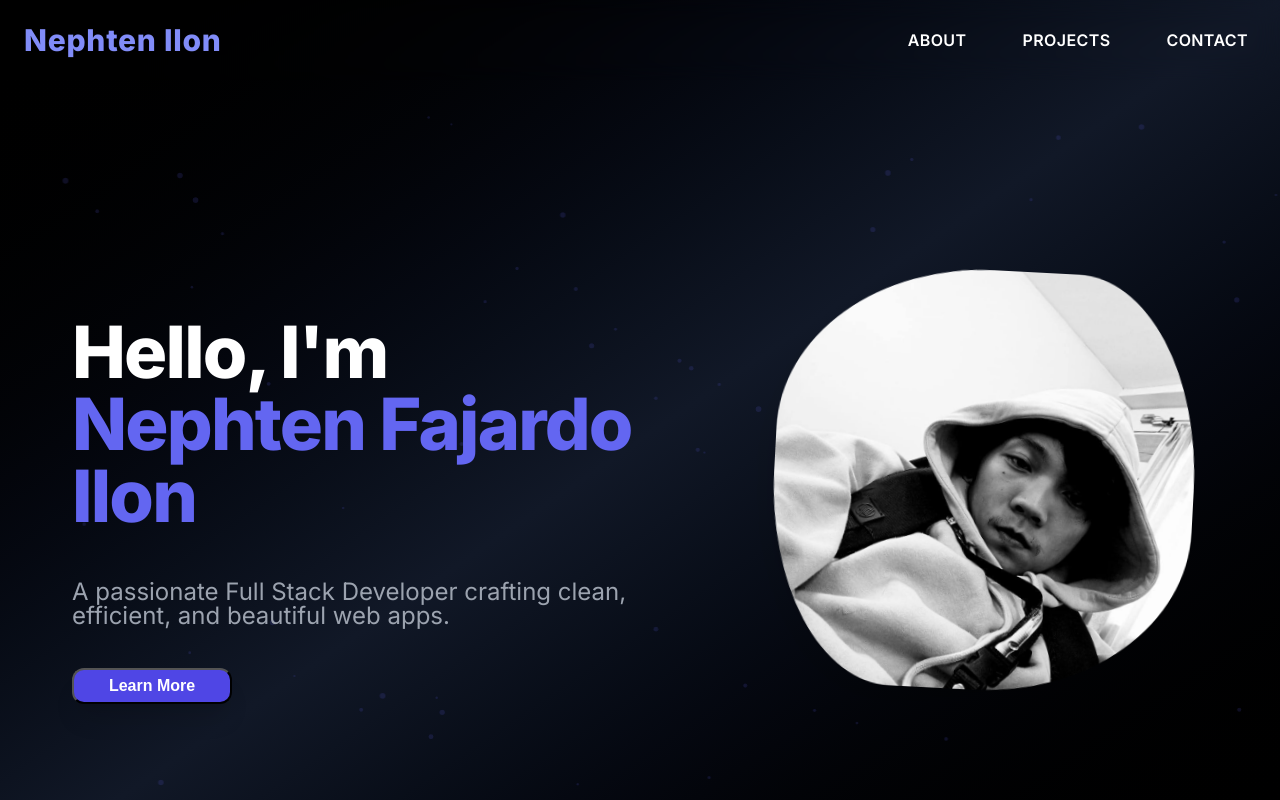
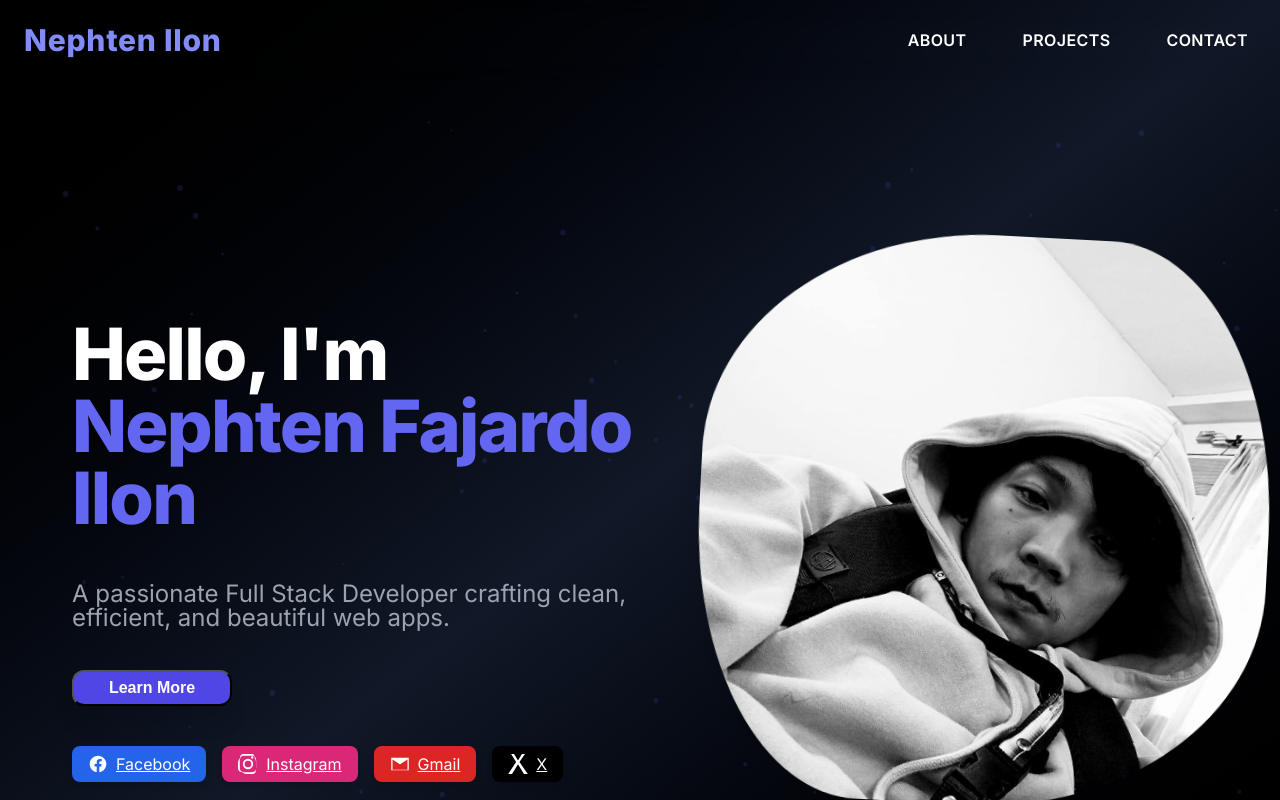
Before and after one commit to NeppyS/Gege, a Vue app: page / in a window 1280 px wide. Built offline with nearby package versions, Linux system fonts and the light colour scheme.

Commit message:
💄 Updated hero section with social buttons, animations, and responsiveness

```diff
--- a/src/views/Contact.vue
+++ b/src/views/Contact.vue
@@ -43,12 +43,15 @@
         class="w-full px-6 py-4 bg-gray-800 border border-gray-700 rounded-xl text-white placeholder-gray-500 focus:outline-none focus:ring-4 focus:ring-indigo-500 transition resize-none"
       ></textarea>
 
-      <button
-        type="submit"
-        class="w-full px-6 py-4 text-lg font-semibold rounded-xl bg-indigo-600 hover:bg-indigo-500 text-white shadow-lg hover:shadow-indigo-700 transition duration-300 focus:outline-none focus:ring-4 focus:ring-indigo-400"
-      >
-        Send Message
-      </button>
+      <!-- ✅ Centered, Smaller Button -->
+      <div class="flex justify-center">
+        <button
+          type="submit"
+          class="px-6 py-3 w-40 text-sm sm:text-base font-semibold rounded-xl bg-indigo-600 hover:bg-indigo-500 text-white shadow-lg hover:shadow-indigo-700 transition duration-300 focus:outline-none focus:ring-4 focus:ring-indigo-400"
+        >
+          Send Message
+        </button>
+      </div>
     </form>
 
     <p class="text-sm text-gray-500 mt-10">
--- a/src/views/HomeView.vue
+++ b/src/views/HomeView.vue
@@ -1,23 +1,20 @@
 <template>
   <section
-    class="min-h-screen md:h-screen w-full flex flex-col-reverse md:flex-row items-center justify-center px-6 sm:px-10 text-white overflow-y-auto md:overflow-hidden relative pt-10 pb-16 md:pt-0 md:pb-0"
+    class="min-h-screen w-full flex flex-col-reverse md:flex-row items-center justify-center px-6 sm:px-10 text-white overflow-y-auto relative pt-10 pb-16"
   >
     <!-- Particles BG -->
     <canvas id="particles-bg" class="absolute inset-0 z-0 pointer-events-none"></canvas>
 
-    <!-- Text Content -->
+    <!-- Left Text -->
     <div
       class="flex-1 flex flex-col justify-center animate-fade-in text-center md:text-left relative z-10"
-      style="min-height: 80vh;"
     >
-      <h1 class="text-5xl sm:text-6xl lg:text-7xl font-extrabold mb-6 leading-tight tracking-tight">
+      <h1 class="text-5xl sm:text-10xl lg:text-7xl font-extrabold mb-6 leading-tight tracking-tight">
         Hello, I'm <br />
         <span class="text-indigo-500">Nephten Fajardo Ilon</span>
       </h1>
 
-      <p
-        class="text-lg sm:text-xl lg:text-2xl max-w-xl mx-auto md:mx-0 mb-10 text-gray-400 leading-relaxed"
-      >
+      <p class="text-lg sm:text-xl lg:text-2xl max-w-xl mx-auto md:mx-0 mb-10 text-gray-400 leading-relaxed">
         A passionate Full Stack Developer crafting clean, efficient, and beautiful web apps.
       </p>
 
@@ -26,17 +23,51 @@
       >
         Learn More
       </button>
+
+      <!-- Social Buttons -->
+      <div class="flex flex-wrap justify-center md:justify-start gap-4 mt-10">
+        <a
+          href="https://www.facebook.com/nephtenllon"
+          target="_blank"
+          class="flex items-center gap-2 bg-blue-600 hover:bg-blue-500 text-white px-4 py-2 rounded-lg shadow-md transition-all"
+        >
+          <svg class="w-5 h-5" fill="currentColor" viewBox="0 0 24 24"><path d="M22 12c0-5.522-4.478-10-10-10S2 6.478 2 12c0 5.007 3.66 9.128 8.438 9.877v-6.987H7.898v-2.89h2.54V9.797c0-2.506 1.492-3.89 3.777-3.89 1.094 0 2.238.195 2.238.195v2.46h-1.26c-1.243 0-1.63.771-1.63 1.562v1.875h2.773l-.443 2.89h-2.33v6.987C18.34 21.128 22 17.007 22 12z"/></svg>
+          Facebook
+        </a>
+        <a
+          href="https://www.instagram.com/nephtenllon"
+          target="_blank"
+          class="flex items-center gap-2 bg-pink-600 hover:bg-pink-500 text-white px-4 py-2 rounded-lg shadow-md transition-all"
+        >
+          <svg class="w-5 h-5" fill="currentColor" viewBox="0 0 24 24"><path d="M12 2.163c3.204 0 3.584.012 4.85.07 1.366.062 2.633.344 3.608 1.32.976.976 1.258 2.242 1.32 3.608.058 1.266.07 1.646.07 4.84s-.012 3.574-.07 4.84c-.062 1.366-.344 2.633-1.32 3.608-.976.976-2.242 1.258-3.608 1.32-1.266.058-1.646.07-4.84.07s-3.574-.012-4.84-.07c-1.366-.062-2.633-.344-3.608-1.32-.976-.976-1.258-2.242-1.32-3.608C2.175 15.574 2.163 15.194 2.163 12s.012-3.574.07-4.84c.062-1.366.344-2.633 1.32-3.608.976-.976 2.242-1.258 3.608-1.32C8.426 2.175 8.806 2.163 12 2.163zM12 0C8.741 0 8.332.012 7.052.07 5.773.128 4.605.396 3.678 1.322 2.752 2.248 2.484 3.416 2.426 4.695.012 8.332 0 8.741 0 12s.012 3.668.07 4.948c.058 1.279.326 2.447 1.252 3.373.926.926 2.094 1.194 3.373 1.252C8.332 23.988 8.741 24 12 24s3.668-.012 4.948-.07c1.279-.058 2.447-.326 3.373-1.252.926-.926 1.194-2.094 1.252-3.373.058-1.279.07-1.688.07-4.948s-.012-3.668-.07-4.948c-.058-1.279-.326-2.447-1.252-3.373C19.395.396 18.227.128 16.948.07 15.668.012 15.259 0 12 0zm0 5.838a6.162 6.162 0 1 0 0 12.324 6.162 6.162 0 0 0 0-12.324zm0 10.162a3.999 3.999 0 1 1 0-7.998 3.999 3.999 0 0 1 0 7.998zm6.406-11.845a1.44 1.44 0 1 1-2.88 0 1.44 1.44 0 0 1 2.88 0z"/></svg>
+          Instagram
+        </a>
+        <a
+          href="mailto:nephtenilon@gmail.com"
+          class="flex items-center gap-2 bg-red-600 hover:bg-red-500 text-white px-4 py-2 rounded-lg shadow-md transition-all"
+        >
+          <svg class="w-5 h-5" fill="currentColor" viewBox="0 0 24 24"><path d="M1.5 4.5h21v15h-21v-15zm10.5 7.837l-9-5.837v12.5h18v-12.5l-9 5.837z"/></svg>
+          Gmail
+        </a>
+        <a
+          href="https://x.com/Nephten2"
+          target="_blank"
+          class="flex items-center gap-2 bg-black hover:bg-gray-900 text-white px-4 py-2 rounded-lg shadow-md transition-all"
+        >
+          <svg class="w-5 h-5" viewBox="0 0 1200 1227" fill="white" xmlns="http://www.w3.org/2000/svg"><path d="M1024 0H840L600 400 360 0H176l308 489L0 1227h232l368-592 368 592h232L692 497 1024 0Z"/></svg>
+          X
+        </a>
+      </div>
     </div>
 
-    <!-- Styled Image -->
+    <!-- Right Image -->
     <div
       class="flex-1 flex justify-center items-center animate-slide-up relative z-10"
-      style="min-height: 80vh;"
     >
       <img
         :src="picture"
         alt="Nephten Ilon"
-        class="w-72 h-72 sm:w-80 sm:h-80 md:w-[420px] md:h-[420px] object-cover rounded-[50%_30%_50%_30%/40%_50%_40%_50%] border-4 border-indigo-500/30 shadow-2xl transform rotate-3 hover:rotate-0 transition duration-700 ease-in-out"
+        class="w-89 h-64 sm:w-80 sm:h-80 md:w-[570px] md:h-[570px] object-cover rounded-[50%_30%_50%_30%/40%_50%_40%_50%] border-4 border-indigo-500/30 shadow-2xl transform rotate-3 hover:rotate-0 transition duration-700 ease-in-out"
       />
     </div>
   </section>
--- a/src/views/Projects.vue
+++ b/src/views/Projects.vue
@@ -1,7 +1,7 @@
 <template>
   <section
     id="projects"
-    class="w-full min-h-screen flex flex-col items-center justify-start px-4 sm:px-6 pt-20 pb-28 bg-black text-white relative overflow-hidden"
+    class="w-full min-h-screen flex flex-col items-center justify-start px-4 sm:px-6 pt-20 pb-28 text-white relative overflow-hidden"
   >
     <!-- Particles BG -->
     <canvas id="particles-bg" class="absolute inset-0 z-0 pointer-events-none"></canvas>
@@ -16,7 +16,8 @@
       <!-- Arrow Left -->
       <button
         @click="prevSlide"
-        class="absolute left-2 sm:left-4 top-1/2 -translate-y-1/2 z-20 bg-indigo-700/20 hover:bg-indigo-500/30 backdrop-blur-md p-3 sm:p-4 rounded-full border border-indigo-500/50 shadow-xl transition-all"
+        class="absolute left-2 sm:left-4 top-1/2 -translate-y-1/2 z-20 bg-indigo-700/10 hover:bg-indigo-500/20 backdrop-blur-md p-3 sm:p-4 rounded-full border border-indigo-400/40 shadow-xl transition"
+        aria-label="Previous project"
       >
         <ChevronLeft class="w-5 h-5 sm:w-6 sm:h-6 text-indigo-200" />
       </button>
@@ -33,7 +34,7 @@
             class="w-full flex-shrink-0 flex justify-center px-2"
           >
             <div
-              class="w-full max-w-md sm:max-w-xl p-6 sm:p-8 md:p-10 rounded-2xl bg-gradient-to-br from-[#0f0f23]/70 to-[#1a1a40]/50 border border-indigo-400/30 shadow-xl backdrop-blur-xl relative transform transition-all duration-700 hover:scale-[1.02] neon-border"
+              class="w-full max-w-md sm:max-w-xl p-6 sm:p-8 md:p-10 rounded-2xl bg-gradient-to-br from-[#0f0f23]/70 to-[#1a1a40]/50 border border-indigo-400/30 shadow-xl backdrop-blur-xl relative transform transition-transform duration-700 hover:scale-105 neon-border"
             >
               <div class="absolute inset-0 z-[-1] pointer-events-none animated-glow-border rounded-2xl"></div>
 
@@ -61,14 +62,14 @@
       <!-- Arrow Right -->
       <button
         @click="nextSlide"
-        class="absolute right-2 sm:right-4 top-1/2 -translate-y-1/2 z-20 bg-indigo-700/20 hover:bg-indigo-500/30 backdrop-blur-md p-3 sm:p-4 rounded-full border border-indigo-500/50 shadow-xl transition-all"
+        class="absolute right-2 sm:right-4 top-1/2 -translate-y-1/2 z-20 bg-indigo-700/10 hover:bg-indigo-500/20 backdrop-blur-md p-3 sm:p-4 rounded-full border border-indigo-400/40 shadow-xl transition"
+        aria-label="Next project"
       >
         <ChevronRight class="w-5 h-5 sm:w-6 sm:h-6 text-indigo-200" />
       </button>
     </div>
   </section>
 </template>
-
 
 <script setup>
 import { ref, onMounted } from 'vue'
@@ -113,9 +114,11 @@ function nextSlide() {
     currentIndex.value === projects.length - 1 ? 0 : currentIndex.value + 1
 }
 
-// Optional: particles.js background
+// Particle BG Setup
 onMounted(() => {
   const canvas = document.getElementById('particles-bg')
+  if (!canvas) return
+
   const ctx = canvas.getContext('2d')
   let particles = []
 
```
